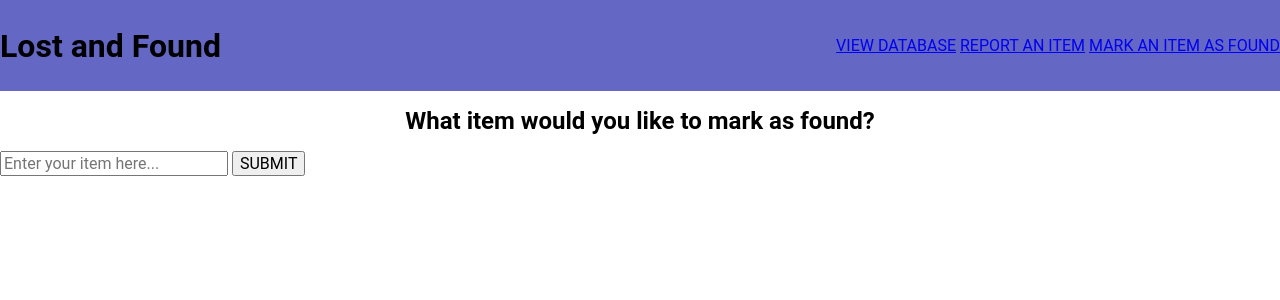
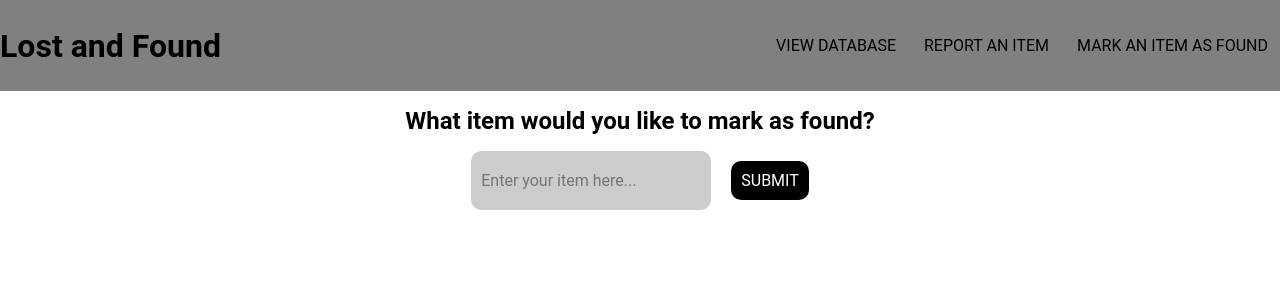
Before and after one commit to Gabareal/courseworkWebsite-py, a Flask app: page /markFound in a window 1280 px wide. Shown: the top 300 px of the page. Run offline with Flask 3, Linux system fonts and the light colour scheme.

Commit message:
Update markFound.css

```diff
--- a/static/markFound.css
+++ b/static/markFound.css
@@ -1,6 +1,6 @@
 :root {
     --color-primary: #ffffff;
-    --color-accent: #6467c4;
+    --color-accent: gray;
     --color-CTA: black;
 }
 *{font-size: 1rem;font-family: 'Roboto', sans-serif;}
@@ -22,20 +22,46 @@ nav {
     color: var(--color-CTA);
 }
 
-.navButtons > button{
+.navButtons > a{
     margin: 0 10px;
     border: none;
     background-color: var(--color-accent);
     transition-duration: 0.3s;
     padding:2px;
+    color: black;
+    text-decoration: none;
 }
-.navButtons > button:hover {
+.navButtons > a:hover {
     border-bottom: 2px black solid;
 }
 
 #Logo {
     font-size: 2rem;
     font-weight: 700;
+}
+/*-------------EDIT VIEW------------------*/
+h1 {
+    text-align: center;
+    font-size: 1.5rem;
+}
+form {
+    display: flex;
+    justify-content: center;
+}
+form>input{
+    border: none;
+    background-color:  rgba(0,0,0,0.2);
+    padding: 10px;
+    border-radius: 10px;
+    margin: 0px 10px;
+}
+form>button{
+    padding: 10px;
+    border-radius: 10px;
+    border: none;
+    background-color: var(--color-CTA);
+    color: var(--color-primary);
+    margin: 10px;
 }
 /*-------------DATABASE VIEW------------------*/
 #ViewDisplay > h1 {
@@ -61,9 +87,3 @@ nav {
     border-radius: 10px;
     font-size: 1.2rem;
 }
-
-/*-------------EDIT VIEW------------------*/
-h1 {
-    text-align: center;
-    font-size: 1.5rem;
-}
```
